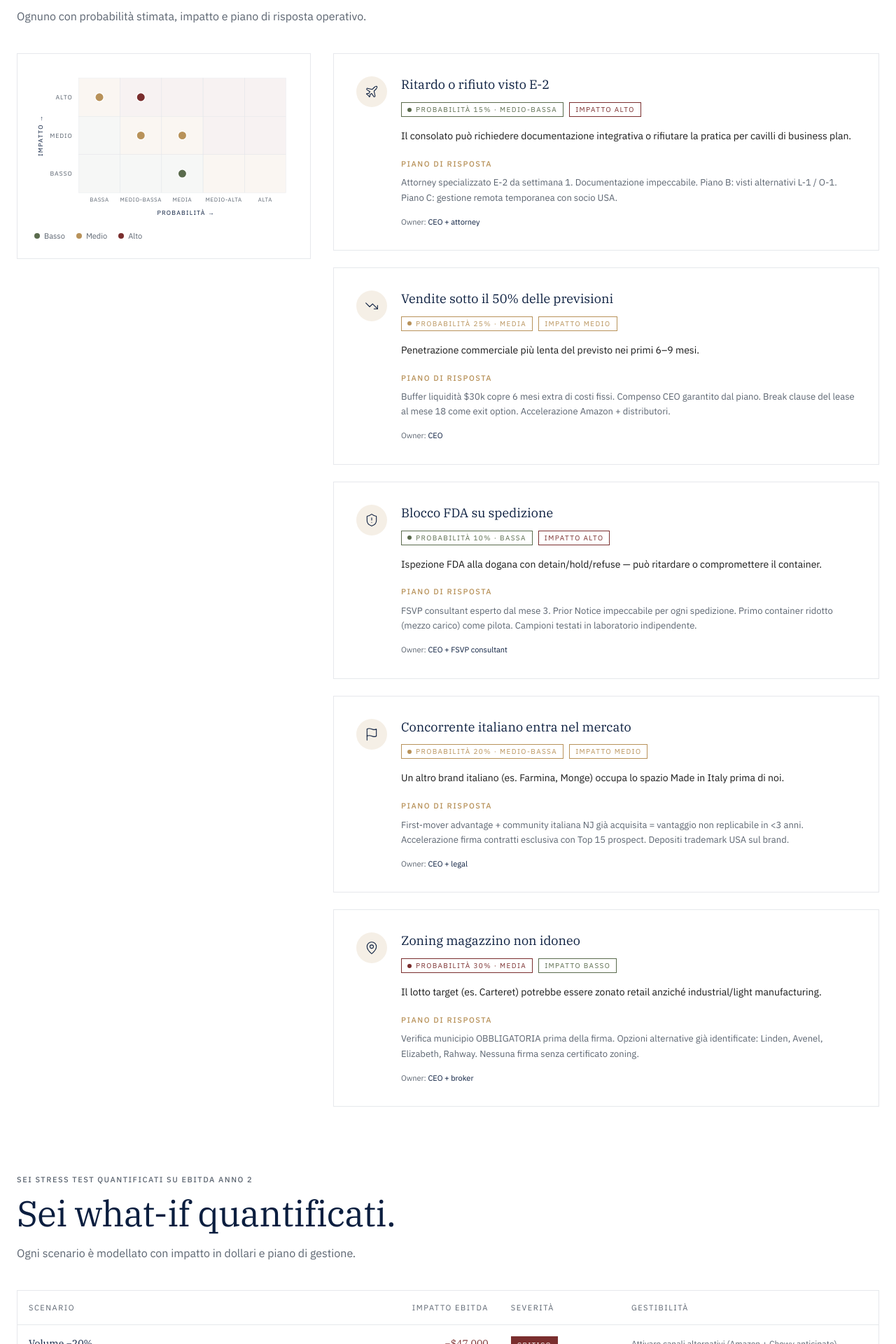
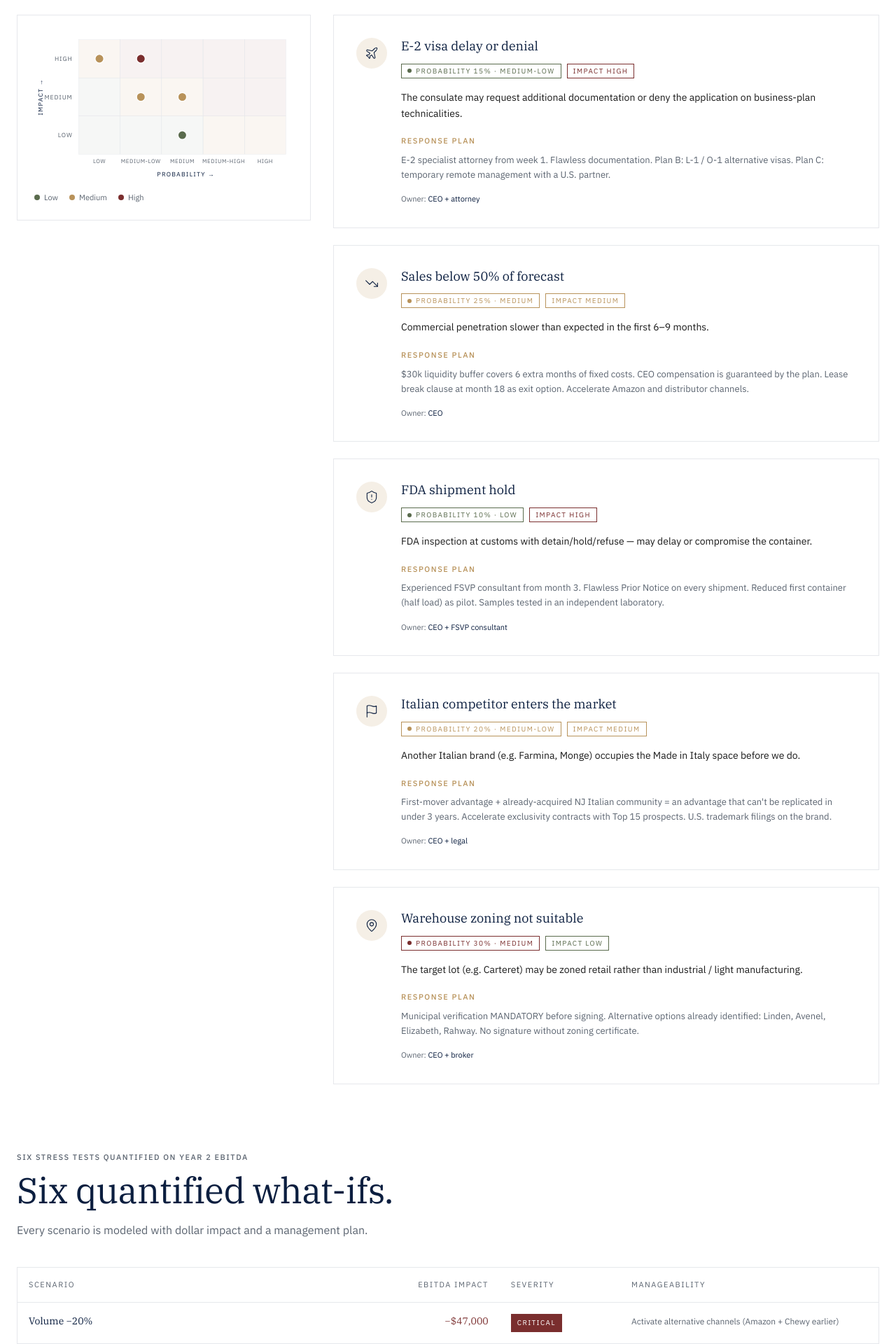
Before and after one commit to DiusapetDeveloper/diusapet-usa, a Next.js app: page /en/rischi in a window 1280 px wide. Shown: the part 860-2780 px from the top of the page at 70% size. Built offline with nearby package versions, Linux system fonts and the light colour scheme.

Commit message:
fix(i18n): complete /rischi translations

```diff
--- a/app/[locale]/rischi/page.tsx
+++ b/app/[locale]/rischi/page.tsx
@@ -60,6 +60,60 @@ const SEVERITY_RANK: Record<string, number> = {
   Basso: 1,
 };
 
+// Mitigation levers order in data matches messages keys
+const LEVER_KEYS = [
+  "buffer",
+  "breakClause",
+  "halfContainer",
+  "preSold",
+] as const;
+
+// Feasibility dimensions order matches messages keys
+const FEASIBILITY_KEYS = [
+  "breakeven",
+  "roi",
+  "capital",
+  "market",
+  "operations",
+  "compliance",
+  "cashflow",
+] as const;
+
+// Map data stress scenario content to message key
+function stressScenarioKey(scenario: string): string {
+  if (scenario.startsWith("Prezzo")) return "priceDown";
+  if (scenario.startsWith("Volume")) return "volumeDown";
+  if (scenario.startsWith("Costi")) return "containerUp";
+  if (scenario.includes("Carteret")) return "carteret";
+  if (scenario.includes("FDA")) return "fdaDelay";
+  if (scenario.includes("Compenso CEO")) return "ceoSalary";
+  return "";
+}
+
+// Map data probability_label to messages.probabilityLevels key
+const PROB_KEY_MAP: Record<string, string> = {
+  Bassa: "low",
+  "Medio-bassa": "medLow",
+  Media: "medium",
+  "Medio-alta": "medHigh",
+  Alta: "high",
+};
+
+// Map data impact to messages.impactLevels key
+const IMPACT_KEY_MAP: Record<string, string> = {
+  Basso: "low",
+  Medio: "medium",
+  Alto: "high",
+};
+
+// Map data severity to messages.severity key
+const SEVERITY_KEY_MAP: Record<string, string> = {
+  Basso: "low",
+  Medio: "medium",
+  Alto: "high",
+  Critico: "critical",
+};
+
 export default function RischiPage() {
   const t = useTranslations("rischi");
   const [hoveredRisk, setHoveredRisk] = useState<string | null>(null);
@@ -108,10 +162,10 @@ export default function RischiPage() {
       <AnimatedSection className="mt-24">
         <p className="eyebrow">{t("matrix.eyebrow")}</p>
         <h2 className="mt-3 font-serif text-hero text-navy max-w-3xl">
-          {risk_matrix.title}
+          {t("matrix.title")}
         </h2>
         <p className="mt-4 max-w-2xl text-carbon-muted leading-relaxed">
-          {risk_matrix.subtitle}
+          {t("matrix.subtitle")}
         </p>
 
         <div className="mt-10 grid lg:grid-cols-[420px_1fr] gap-8 items-start">
@@ -122,9 +176,18 @@ export default function RischiPage() {
               onHover={setHoveredRisk}
             />
             <div className="mt-4 flex items-center gap-4 text-[11px] text-carbon-muted">
-              <LegendDot color="#5A6B4D" label="Basso" />
-              <LegendDot color="#B8925A" label="Medio" />
-              <LegendDot color="#7A2E2E" label="Alto" />
+              <LegendDot
+                color="#5A6B4D"
+                label={t("matrix.impactLevels.low")}
+              />
+              <LegendDot
+                color="#B8925A"
+                label={t("matrix.impactLevels.medium")}
+              />
+              <LegendDot
+                color="#7A2E2E"
+                label={t("matrix.impactLevels.high")}
+              />
             </div>
           </div>
 
@@ -144,26 +207,32 @@ export default function RischiPage() {
 
       {/* STRESS TESTS */}
       <AnimatedSection className="mt-24">
-        <p className="eyebrow">{stress_tests.title.replace(/\.$/, "")}</p>
+        <p className="eyebrow">{t("stress.eyebrow")}</p>
         <h2 className="mt-3 font-serif text-hero text-navy max-w-2xl">
-          Sei what-if quantificati.
+          {t("stress.title")}
         </h2>
         <p className="mt-4 max-w-2xl text-carbon-muted leading-relaxed">
-          {stress_tests.subtitle}
+          {t("stress.subtitle")}
         </p>
 
         <div className="mt-10 border border-hairline overflow-x-auto">
           <table className="w-full text-left min-w-[760px]">
             <thead>
               <tr className="border-b border-hairline bg-white">
-                <Th className="w-[38%]">Scenario</Th>
-                <Th className="w-[18%] text-right">Impatto EBITDA</Th>
-                <Th className="w-[14%]">Severità</Th>
-                <Th className="w-[30%]">Gestibilità</Th>
+                <Th className="w-[38%]">{t("stress.headers.scenario")}</Th>
+                <Th className="w-[18%] text-right">
+                  {t("stress.headers.impact")}
+                </Th>
+                <Th className="w-[14%]">{t("stress.headers.severity")}</Th>
+                <Th className="w-[30%]">
+                  {t("stress.headers.manageability")}
+                </Th>
               </tr>
             </thead>
             <tbody>
-              {stressSorted.map((s, i) => (
+              {stressSorted.map((s, i) => {
+                const sKey = stressScenarioKey(s.scenario);
+                return (
                   <motion.tr
                     key={s.scenario}
                     initial={{ opacity: 0, y: 8 }}
@@ -173,22 +242,29 @@ export default function RischiPage() {
                     className="border-b border-hairline last:border-b-0 bg-white hover:bg-navy/[0.02] transition-colors"
                   >
                     <Td>
-                    <span className="font-serif text-navy">{s.scenario}</span>
+                      <span className="font-serif text-navy">
+                        {sKey
+                          ? t(`stress.scenarios.${sKey}.scenario`)
+                          : s.scenario}
+                      </span>
                     </Td>
                     <Td className="text-right num font-serif text-[#7A2E2E]">
                       −$
-                    {Math.abs(s.ebitda_impact_usd).toLocaleString("it-IT")}
+                      {Math.abs(s.ebitda_impact_usd).toLocaleString()}
                     </Td>
                     <Td>
                       <SeverityBadge s={s.severity} />
                     </Td>
                     <Td>
                       <span className="text-xs text-carbon-muted leading-relaxed">
-                      {s.manageability}
+                        {sKey
+                          ? t(`stress.scenarios.${sKey}.manageability`)
+                          : s.manageability}
                       </span>
                     </Td>
                   </motion.tr>
-              ))}
+                );
+              })}
             </tbody>
           </table>
         </div>
@@ -204,9 +280,10 @@ export default function RischiPage() {
         <div className="mt-10 grid grid-cols-1 md:grid-cols-2 lg:grid-cols-4 gap-px bg-hairline border border-hairline">
           {mitigation_levers.levers.map((l, i) => {
             const Icon = LEVER_ICON[l.icon] ?? Banknote;
+            const leverKey = LEVER_KEYS[i];
             return (
               <motion.div
-                key={l.name}
+                key={leverKey ?? l.name}
                 initial={{ opacity: 0, y: 18 }}
                 whileInView={{ opacity: 1, y: 0 }}
                 viewport={{ once: true, amount: 0.3 }}
@@ -215,13 +292,13 @@ export default function RischiPage() {
               >
                 <Icon className="h-5 w-5 text-navy" strokeWidth={1.2} />
                 <h3 className="mt-6 font-serif text-[17px] text-navy leading-snug">
-                  {l.name}
+                  {leverKey ? t(`levers.items.${leverKey}.name`) : l.name}
                 </h3>
                 <p className="mt-5 font-serif text-2xl text-gold num leading-none">
-                  {l.amount}
+                  {leverKey ? t(`levers.items.${leverKey}.amount`) : l.amount}
                 </p>
                 <p className="mt-auto pt-5 text-xs text-carbon-muted leading-relaxed">
-                  {l.note}
+                  {leverKey ? t(`levers.items.${leverKey}.note`) : l.note}
                 </p>
               </motion.div>
             );
@@ -245,7 +322,9 @@ export default function RischiPage() {
               {feasibility_comparison.baseline_score}
               <span className="text-2xl text-carbon-muted/70">/100</span>
             </p>
-            <p className="mt-3 eyebrow text-carbon-muted">Baseline</p>
+            <p className="mt-3 eyebrow text-carbon-muted">
+              {t("feasibility.baselineLabel")}
+            </p>
           </div>
           <motion.div
             initial={{ opacity: 0, x: -10 }}
@@ -263,9 +342,11 @@ export default function RischiPage() {
               {feasibility_comparison.recalibrated_score}
               <span className="text-3xl text-navy/70">/100</span>
             </p>
-            <p className="mt-3 eyebrow text-navy">Ricalibrato</p>
+            <p className="mt-3 eyebrow text-navy">
+              {t("feasibility.recalibratedLabel")}
+            </p>
             <p className="mt-2 font-serif text-xl text-gold num">
-              +{feasibility_comparison.delta} punti
+              +{feasibility_comparison.delta} {t("feasibility.deltaLabel")}
             </p>
           </div>
         </div>
@@ -274,11 +355,21 @@ export default function RischiPage() {
           <table className="w-full text-left min-w-[640px]">
             <thead>
               <tr className="border-b border-hairline bg-white">
-                <Th className="w-[34%]">Dimensione</Th>
-                <Th className="w-[12%] text-right">Peso</Th>
-                <Th className="w-[18%] text-right">Baseline</Th>
-                <Th className="w-[18%] text-right">Ricalibrato</Th>
-                <Th className="w-[18%] text-right">Delta</Th>
+                <Th className="w-[34%]">
+                  {t("feasibility.headers.dimension")}
+                </Th>
+                <Th className="w-[12%] text-right">
+                  {t("feasibility.headers.weight")}
+                </Th>
+                <Th className="w-[18%] text-right">
+                  {t("feasibility.headers.baseline")}
+                </Th>
+                <Th className="w-[18%] text-right">
+                  {t("feasibility.headers.recalibrated")}
+                </Th>
+                <Th className="w-[18%] text-right">
+                  {t("feasibility.headers.delta")}
+                </Th>
               </tr>
             </thead>
             <tbody>
@@ -290,9 +381,10 @@ export default function RischiPage() {
                   )
                 );
                 const isMaxDelta = delta === maxDelta && delta > 0;
+                const dimKey = FEASIBILITY_KEYS[i];
                 return (
                   <motion.tr
-                    key={d.dimension}
+                    key={dimKey ?? d.dimension}
                     initial={{ opacity: 0, y: 8 }}
                     whileInView={{ opacity: 1, y: 0 }}
                     viewport={{ once: true, amount: 0.2 }}
@@ -304,7 +396,9 @@ export default function RischiPage() {
                   >
                     <Td>
                       <span className="font-serif text-navy">
-                        {d.dimension}
+                        {dimKey
+                          ? t(`feasibility.dimensions.${dimKey}`)
+                          : d.dimension}
                       </span>
                     </Td>
                     <Td className="text-right num text-xs text-carbon-muted">
@@ -363,7 +457,7 @@ export default function RischiPage() {
                 {String(i + 1).padStart(2, "0")}
               </span>
               <span className="font-serif text-base md:text-lg text-navy leading-snug">
-                {item}
+                {t(`decalogue.items.i${i + 1}`)}
               </span>
             </motion.li>
           ))}
@@ -407,6 +501,7 @@ function RiskMatrixSvg({
   hoveredRisk: string | null;
   onHover: (id: string | null) => void;
 }) {
+  const tMatrix = useTranslations("rischi.matrix");
   const VIEW_W = 420;
   const VIEW_H = 240;
   const X_PAD = 72;
@@ -466,6 +561,7 @@ function RiskMatrixSvg({
           Y_PAD_TOP +
           (IMPACT_LEVELS.length - 1 - impIdx) * CELL_H +
           CELL_H / 2;
+        const key = IMPACT_KEY_MAP[label];
         return (
           <text
             key={`imp-${label}`}
@@ -480,7 +576,7 @@ function RiskMatrixSvg({
               letterSpacing: "0.1em",
             }}
           >
-            {label}
+            {key ? tMatrix(`impactLevels.${key}`) : label}
           </text>
         );
       })}
@@ -488,6 +584,7 @@ function RiskMatrixSvg({
       {/* X-axis labels (prob) */}
       {PROB_LEVELS.map((label, probIdx) => {
         const x = X_PAD + probIdx * CELL_W + CELL_W / 2;
+        const key = PROB_KEY_MAP[label];
         return (
           <text
             key={`prob-${label}`}
@@ -502,7 +599,7 @@ function RiskMatrixSvg({
               letterSpacing: "0.08em",
             }}
           >
-            {label}
+            {key ? tMatrix(`probabilityLevels.${key}`) : label}
           </text>
         );
       })}
@@ -520,7 +617,7 @@ function RiskMatrixSvg({
           letterSpacing: "0.14em",
         }}
       >
-        Probabilità →
+        {tMatrix("axisProbabilityArrow")}
       </text>
       <text
         x={14}
@@ -537,7 +634,7 @@ function RiskMatrixSvg({
           letterSpacing: "0.14em",
         }}
       >
-        Impatto →
+        {tMatrix("axisImpactArrow")}
       </text>
 
       {/* Risk dots */}
@@ -623,7 +720,7 @@ function RiskMatrixSvg({
                       fontSize: 12,
                     }}
                   >
-                    {r.name}
+                    {tMatrix(`risks.${r.id}.name`)}
                   </p>
                   <p
                     style={{
@@ -631,7 +728,10 @@ function RiskMatrixSvg({
                       opacity: 0.7,
                     }}
                   >
-                    {r.probability_pct}% · {r.impact}
+                    {r.probability_pct}% ·{" "}
+                    {IMPACT_KEY_MAP[r.impact]
+                      ? tMatrix(`impactLevels.${IMPACT_KEY_MAP[r.impact]}`)
+                      : r.impact}
                   </p>
                 </div>
               </foreignObject>
@@ -668,6 +768,7 @@ function RiskCard({
   hovered: boolean;
   onHover: (id: string | null) => void;
 }) {
+  const tMatrix = useTranslations("rischi.matrix");
   const Icon = RISK_ICON[risk.icon] ?? Flag;
   return (
     <motion.article
@@ -696,7 +797,7 @@ function RiskCard({
 
         <div className="flex-1">
           <h3 className="font-serif text-[18px] text-navy leading-snug">
-            {risk.name}
+            {tMatrix(`risks.${risk.id}.name`)}
           </h3>
           <div className="mt-3 flex flex-wrap items-center gap-2">
             <ProbBadge
@@ -706,14 +807,16 @@ function RiskCard({
             <ImpactBadge impact={risk.impact} />
           </div>
           <p className="mt-4 text-sm text-carbon leading-relaxed">
-            {risk.description}
+            {tMatrix(`risks.${risk.id}.desc`)}
           </p>
-          <p className="mt-5 eyebrow text-gold">Piano di risposta</p>
+          <p className="mt-5 eyebrow text-gold">
+            {tMatrix("responsePlan")}
+          </p>
           <p className="mt-2 text-[13px] text-carbon-muted leading-relaxed">
-            {risk.response_plan}
+            {tMatrix(`risks.${risk.id}.response`)}
           </p>
           <p className="mt-4 text-[11px] text-carbon-muted">
-            Owner:{" "}
+            {tMatrix("ownerLabel")}:{" "}
             <span className="text-navy">{risk.owner}</span>
           </p>
         </div>
@@ -729,8 +832,13 @@ function ProbBadge({
   probPct: number;
   probLabel: string;
 }) {
+  const tMatrix = useTranslations("rischi.matrix");
   const color =
     probPct >= 30 ? "#7A2E2E" : probPct >= 20 ? "#B8925A" : "#5A6B4D";
+  const probKey = PROB_KEY_MAP[probLabel];
+  const localizedLabel = probKey
+    ? tMatrix(`probabilityLevels.${probKey}`)
+    : probLabel;
   return (
     <span
       className="inline-flex items-center gap-1.5 px-2 py-0.5 text-[10px] uppercase tracking-micro border num"
@@ -740,24 +848,29 @@ function ProbBadge({
         className="inline-block h-1.5 w-1.5 rounded-full"
         style={{ backgroundColor: color }}
       />
-      Probabilità {probPct}% · {probLabel}
+      {tMatrix("probFormat", { pct: probPct, label: localizedLabel })}
     </span>
   );
 }
 
 function ImpactBadge({ impact }: { impact: string }) {
+  const tMatrix = useTranslations("rischi.matrix");
   const color =
     impact === "Alto"
       ? "#7A2E2E"
       : impact === "Medio"
       ? "#B8925A"
       : "#5A6B4D";
+  const impactKey = IMPACT_KEY_MAP[impact];
+  const localizedImpact = impactKey
+    ? tMatrix(`impactLevels.${impactKey}`)
+    : impact;
   return (
     <span
       className="inline-flex items-center gap-1.5 px-2 py-0.5 text-[10px] uppercase tracking-micro border"
       style={{ color, borderColor: color }}
     >
-      Impatto {impact}
+      {tMatrix("impactFormat", { level: localizedImpact })}
     </span>
   );
 }
@@ -765,6 +878,7 @@ function ImpactBadge({ impact }: { impact: string }) {
 /* ---------------- SEVERITY / TABLE PRIMITIVES ---------------- */
 
 function SeverityBadge({ s }: { s: string }) {
+  const tSev = useTranslations("rischi.stress.severity");
   const map: Record<string, string> = {
     Basso: "text-carbon-muted border-hairline",
     Medio: "text-gold border-gold",
@@ -772,9 +886,8 @@ function SeverityBadge({ s }: { s: string }) {
     Critico: "text-white border-[#7A2E2E]",
   };
   const style =
-    s === "Critico"
-      ? { backgroundColor: "#7A2E2E" }
-      : undefined;
+    s === "Critico" ? { backgroundColor: "#7A2E2E" } : undefined;
+  const sevKey = SEVERITY_KEY_MAP[s];
   return (
     <span
       style={style}
@@ -783,7 +896,7 @@ function SeverityBadge({ s }: { s: string }) {
         map[s] ?? map.Basso
       )}
     >
-      {s}
+      {sevKey ? tSev(sevKey) : s}
     </span>
   );
 }
--- a/messages/en.json
+++ b/messages/en.json
@@ -678,9 +678,14 @@
       "subtitle":"Each with estimated probability, impact and an operational response plan.",
       "axisProbability": "Probability",
       "axisImpact":      "Impact",
+      "axisProbabilityArrow": "Probability →",
+      "axisImpactArrow":      "Impact →",
       "responsePlan":    "Response plan",
       "probabilityLabel":"Probability",
       "impactLabel":     "Impact",
+      "probFormat":      "Probability {pct}% · {label}",
+      "impactFormat":    "Impact {level}",
+      "ownerLabel":      "Owner",
       "probabilityLevels": {
         "low":     "Low",
         "medLow":  "Medium-low",
--- a/messages/it.json
+++ b/messages/it.json
@@ -678,9 +678,14 @@
       "subtitle":"Ognuno con probabilità stimata, impatto e piano di risposta operativo.",
       "axisProbability": "Probabilità",
       "axisImpact":      "Impatto",
+      "axisProbabilityArrow": "Probabilità →",
+      "axisImpactArrow":      "Impatto →",
       "responsePlan":    "Piano di risposta",
       "probabilityLabel":"Probabilità",
       "impactLabel":     "Impatto",
+      "probFormat":      "Probabilità {pct}% · {label}",
+      "impactFormat":    "Impatto {level}",
+      "ownerLabel":      "Owner",
       "probabilityLevels": {
         "low":      "Bassa",
         "medLow":   "Medio-bassa",
```
Lines whose indentation alone changed are shown as unchanged.
